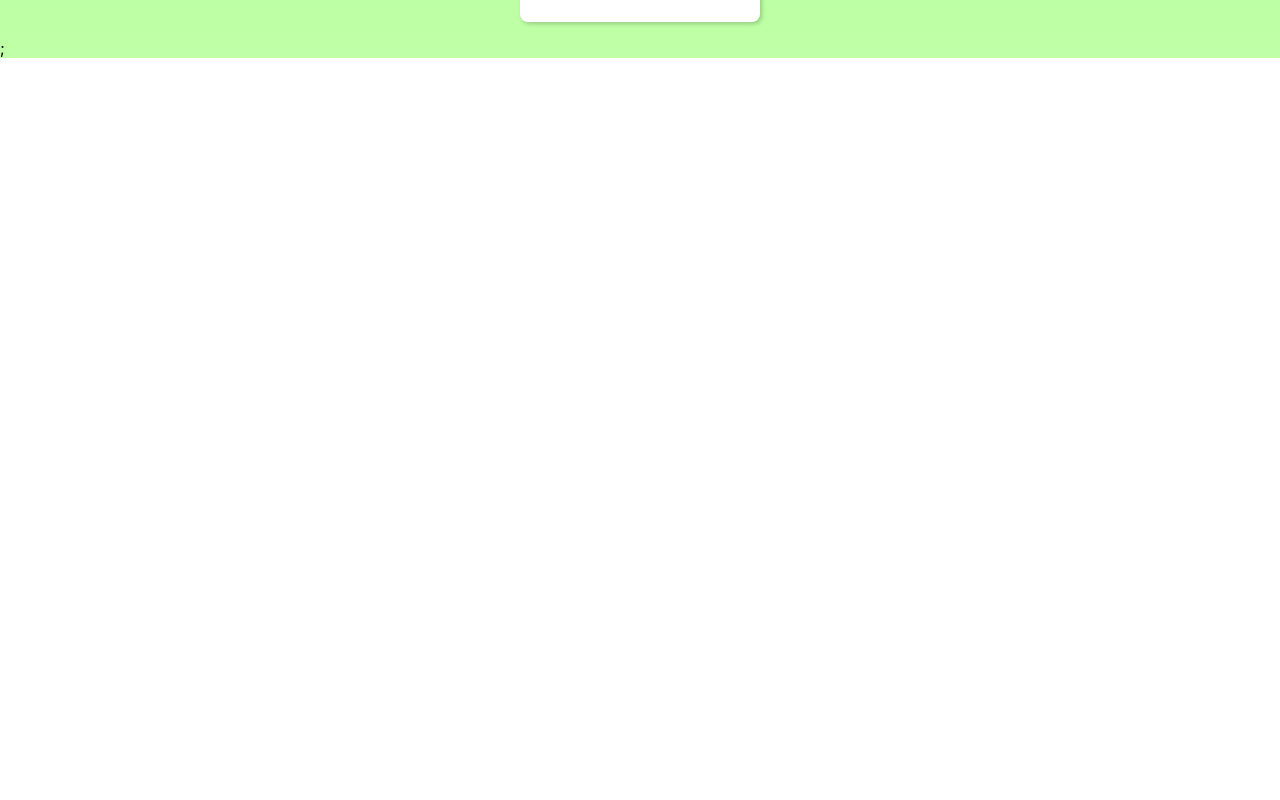
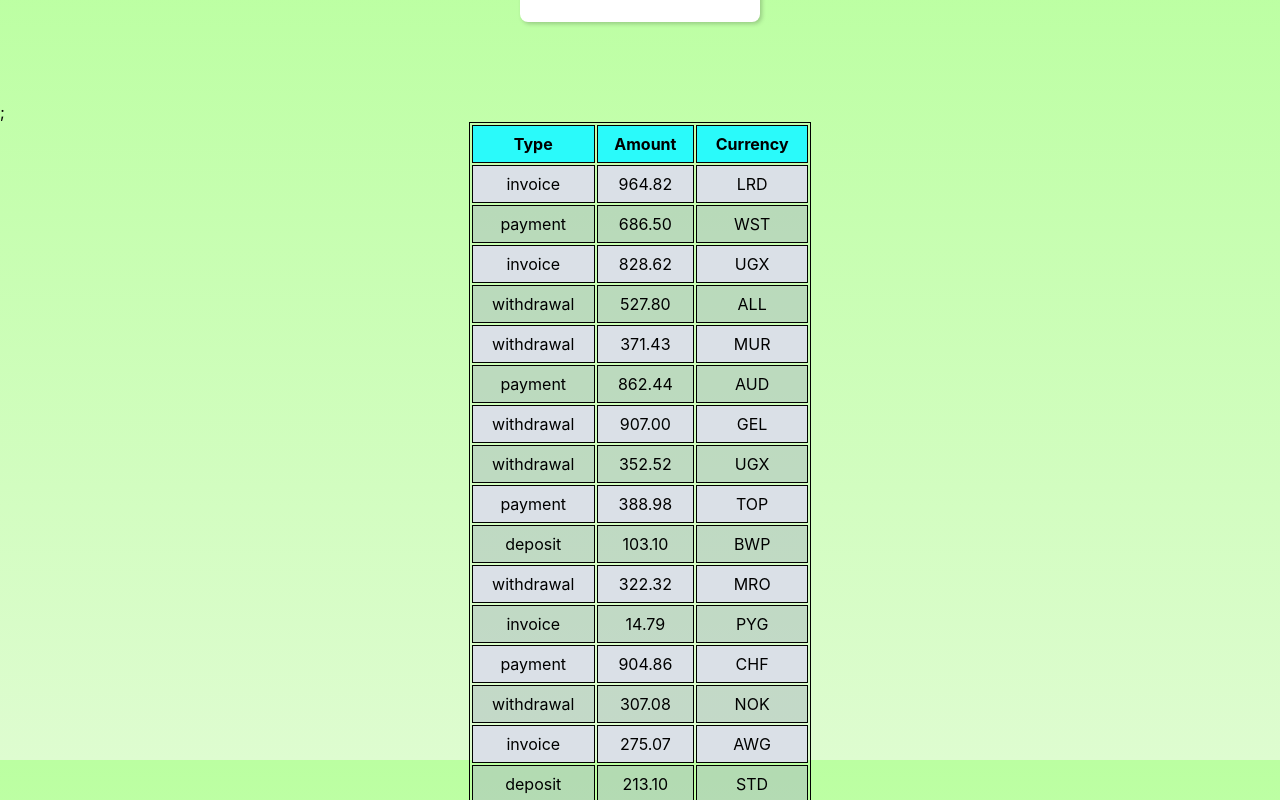
Before and after one commit to KuturlanovaMaryna/goit-react-hw-01-components, a React (Create React App) app: page / in a window 1280 px wide. Shown: the part 1640-2440 px from the top of the page. Before the commit the page ends 1698 px from the top, so only its background shows below. Built offline with nearby package versions, Linux system fonts and the light colour scheme.

Commit message:
update task 4

```diff
--- a/src/components/App.jsx
+++ b/src/components/App.jsx
@@ -7,13 +7,15 @@ import data from "./data.json";
 import { FriendsList } from "./FriendsList/FriendsList";
 import friends from "./friends.json";
 
+import { Transactions } from "./Transactions/Transactions"
+import transactions from "./transactions.json";
+
 
 
 export const App = () => {
   return (
     <div>
       <Profile
-
         username={user.username}
         tag={user.tag}
         location={user.location}
@@ -21,7 +23,7 @@ export const App = () => {
         stats={user.stats} />
       <Statistics title="Upload stats" stats={data} />
       <FriendsList friends={friends} />;
-
+      <Transactions transactions={transactions} />;
     </div>
   );
 };
--- a/src/components/FriendsList/FriendsList.jsx
+++ b/src/components/FriendsList/FriendsList.jsx
@@ -17,7 +17,7 @@ export const FriendsList = ({ friends }) => {
 FriendsList.propTypes = {
     friends: propTypes.arrayOf(
         propTypes.shape({
-        id: propTypes.string.isRequired,
+        id: propTypes.number.isRequired,
     })
   ).isRequired,
 }
--- a/src/components/FriendsList/FriendsList.module.css
+++ b/src/components/FriendsList/FriendsList.module.css
@@ -7,4 +7,5 @@
     width: 240px;
     margin-left: auto;
     margin-right: auto;
+    margin-bottom: 80px;
 }
--- /dev/null
+++ b/src/components/Transactions/TransactionItem.jsx
@@ -0,0 +1,22 @@
+import propTypes from 'prop-types';
+
+
+export const TransactionItem = ({ Transaction: { type, amount, currency } }) => {
+
+    return (
+
+    <tr>
+      <td >{type}</td>
+      <td >{amount}</td>
+     <td>{currency}</td>
+    </tr>
+    )
+}
+
+TransactionItem.propTypes = {
+   Transaction: propTypes.shape({
+        type: propTypes.string.isRequired,
+        amount: propTypes.string.isRequired,
+        currency: propTypes.string.isRequired,
+  }).isRequired,
+}
--- /dev/null
+++ b/src/components/Transactions/Transactions.jsx
@@ -0,0 +1,32 @@
+
+import propTypes from 'prop-types';
+import css from './Transactions.module.css'
+import { TransactionItem} from './TransactionItem'
+
+export const Transactions = ({ transactions }) => {
+    return (
+          <table className={css.transactionHistory}>
+  <thead>
+    <tr className={css.headTable}>
+      <th>Type</th>
+      <th>Amount</th>
+      <th>Currency</th>
+    </tr>
+</thead>
+    <tbody className={css.transactionItem} >
+                {transactions.map(transaction => (
+                    <TransactionItem key={transaction.id} Transaction={transaction} />))}
+</tbody>
+
+</table>
+
+);
+}
+
+Transactions.propTypes = {
+    transactions: propTypes.arrayOf(
+        propTypes.shape({
+        id: propTypes.string.isRequired,
+    })
+  ).isRequired,
+}
--- /dev/null
+++ b/src/components/Transactions/Transactions.module.css
@@ -0,0 +1,27 @@
+table,
+th,
+td {
+    border: 1px solid black;
+}
+
+table {
+    margin-left: auto;
+    margin-right: auto;
+    width: 342px;
+}
+
+th,
+td {
+    text-align: center;
+    padding: 8px;
+}
+
+tr{
+    background-color: rgb(218, 224, 231);}
+
+tr:nth-child(even) {
+    background-color: rgb(171, 183, 196, .5);
+}
+.headTable{
+    background-color: #2afafa;
+}
--- /dev/null
+++ b/src/components/transactions.json
@@ -0,0 +1,122 @@
+[
+  {
+    "id": "1e0700a2-5183-4291-85cc-2065a036a683",
+    "type": "invoice",
+    "amount": "964.82",
+    "currency": "LRD"
+  },
+  {
+    "id": "a30f821b-4d25-4ff0-abdd-e340b3f0dd2b",
+    "type": "payment",
+    "amount": "686.50",
+    "currency": "WST"
+  },
+  {
+    "id": "44dca67a-8e5a-4798-bf8e-b15efd4e1abd",
+    "type": "invoice",
+    "amount": "828.62",
+    "currency": "UGX"
+  },
+  {
+    "id": "ea8ed3dc-2b68-4a53-905a-53ecb0adef33",
+    "type": "withdrawal",
+    "amount": "527.80",
+    "currency": "ALL"
+  },
+  {
+    "id": "ea76146a-0b00-4b80-bc02-a8c822176712",
+    "type": "withdrawal",
+    "amount": "371.43",
+    "currency": "MUR"
+  },
+  {
+    "id": "63ca02f9-d637-46b5-9237-f3b24425e029",
+    "type": "payment",
+    "amount": "862.44",
+    "currency": "AUD"
+  },
+  {
+    "id": "ed0263e8-59a5-4bf1-87e0-2bb88e53dc34",
+    "type": "withdrawal",
+    "amount": "907.00",
+    "currency": "GEL"
+  },
+  {
+    "id": "6013bad0-750c-4691-8bc2-d8f2b43969c4",
+    "type": "withdrawal",
+    "amount": "352.52",
+    "currency": "UGX"
+  },
+  {
+    "id": "252c7be4-8b06-4fa7-8d42-61fb835b70d5",
+    "type": "payment",
+    "amount": "388.98",
+    "currency": "TOP"
+  },
+  {
+    "id": "4eaab41b-b967-40ac-82ed-85fc66f646f1",
+    "type": "deposit",
+    "amount": "103.10",
+    "currency": "BWP"
+  },
+  {
+    "id": "9648a350-8469-42d5-8bf3-18090de5fe67",
+    "type": "withdrawal",
+    "amount": "322.32",
+    "currency": "MRO"
+  },
+  {
+    "id": "9c5c25fb-1a95-4b2f-8d1f-4c4426d677cc",
+    "type": "invoice",
+    "amount": "14.79",
+    "currency": "PYG"
+  },
+  {
+    "id": "43ef232c-80e9-4d6f-b48a-b22405620de3",
+    "type": "payment",
+    "amount": "904.86",
+    "currency": "CHF"
+  },
+  {
+    "id": "5161682e-e620-4019-ab0a-24ceb10fbd20",
+    "type": "withdrawal",
+    "amount": "307.08",
+    "currency": "NOK"
+  },
+  {
+    "id": "7b119d71-42e6-4c42-a141-6818b07bb9ff",
+    "type": "invoice",
+    "amount": "275.07",
+    "currency": "AWG"
+  },
+  {
+    "id": "a4f65722-65c4-4c28-b1f4-b8ed988bb205",
+    "type": "deposit",
+    "amount": "213.10",
+    "currency": "STD"
+  },
+  {
+    "id": "c6e5784b-0ca3-48d6-86e5-b5128af5a523",
+    "type": "invoice",
+    "amount": "116.11",
+    "currency": "CUP CUC"
+  },
+  {
+    "id": "c9ebed6a-3a02-4b49-ac0d-0534b51f2bfd",
+    "type": "invoice",
+    "amount": "878.67",
+    "currency": "HKD"
+  },
+  {
+    "id": "a4a98b0e-b22c-438b-9f83-de2df52110c8",
+    "type": "invoice",
+    "amount": "725.03",
+    "currency": "UYU UYI"
+  },
+  {
+    "id": "b39bfa7a-0166-4c47-94d6-87d20590f746",
+    "type": "payment",
+    "amount": "405.45",
+    "currency": "MDL"
+  }
+]
```
